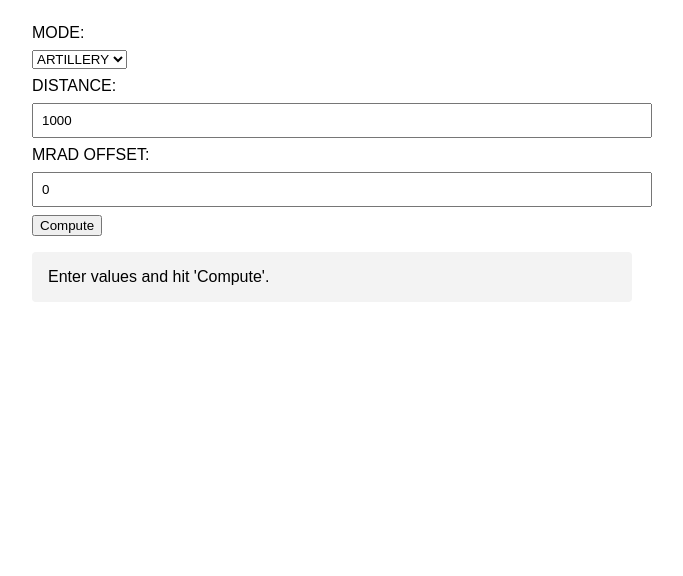
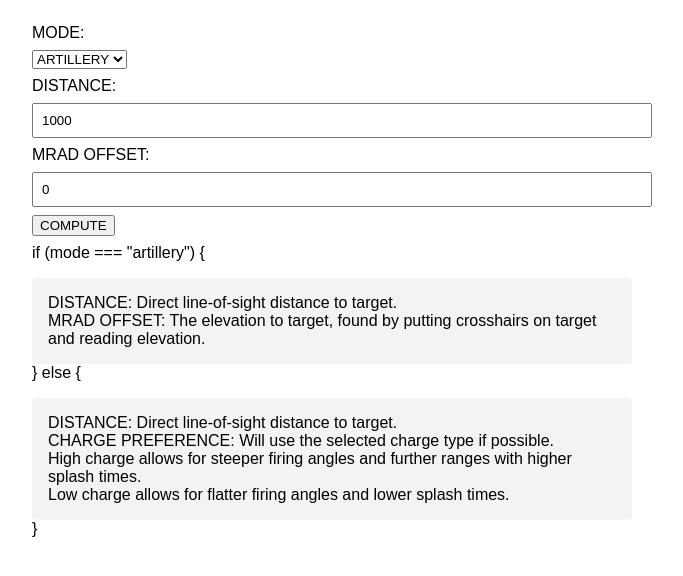
Before and after one commit to g72a2/g72a2.github.io, a plain HTML site: page index.html in a window 1280 px wide. Shown: the whole page, without its empty margins (308-991 px from the left). Drawn offline with Linux system fonts and the light colour scheme.

Commit message:
Update index.html

```diff
--- a/index.html
+++ b/index.html
@@ -56,9 +56,13 @@
     <input type="number" id="mortarDistance" value="1000" step="any" />
   </div>
 
-  <button onclick="calculateAngle()">Compute</button>
+  <button onclick="calculateAngle()">COMPUTE</button>
 
-  <div class="result" id="result">Enter values and hit 'Compute'.</div>
+  if (mode === "artillery") {
+    <div class="result" id="result">DISTANCE: Direct line-of-sight distance to target.<br>MRAD OFFSET: The elevation to target, found by putting crosshairs on target and reading elevation.</div>
+  } else {
+    <div class="result" id="result">DISTANCE: Direct line-of-sight distance to target.<br>CHARGE PREFERENCE: Will use the selected charge type if possible.<br>High charge allows for steeper firing angles and further ranges with higher splash times.<br>Low charge allows for flatter firing angles and lower splash times.</div>
+  }
 
   <script>
     function toggleInputs() {
```
